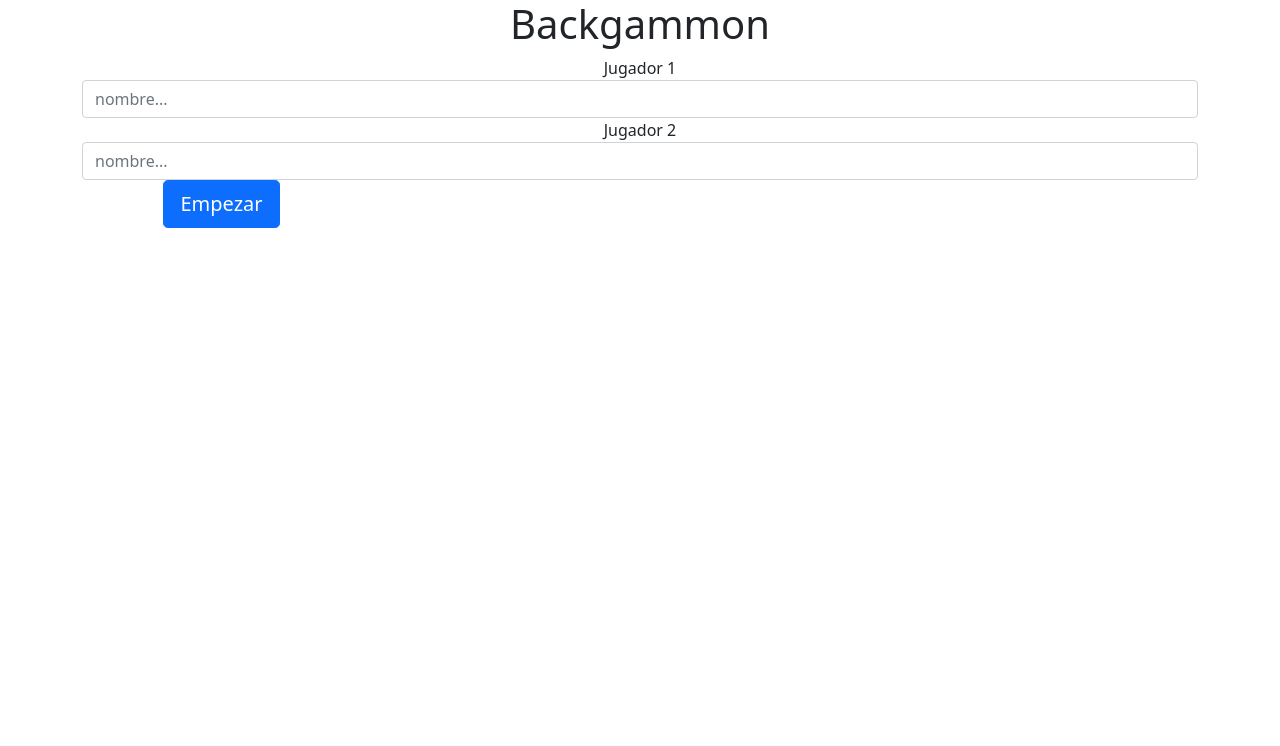
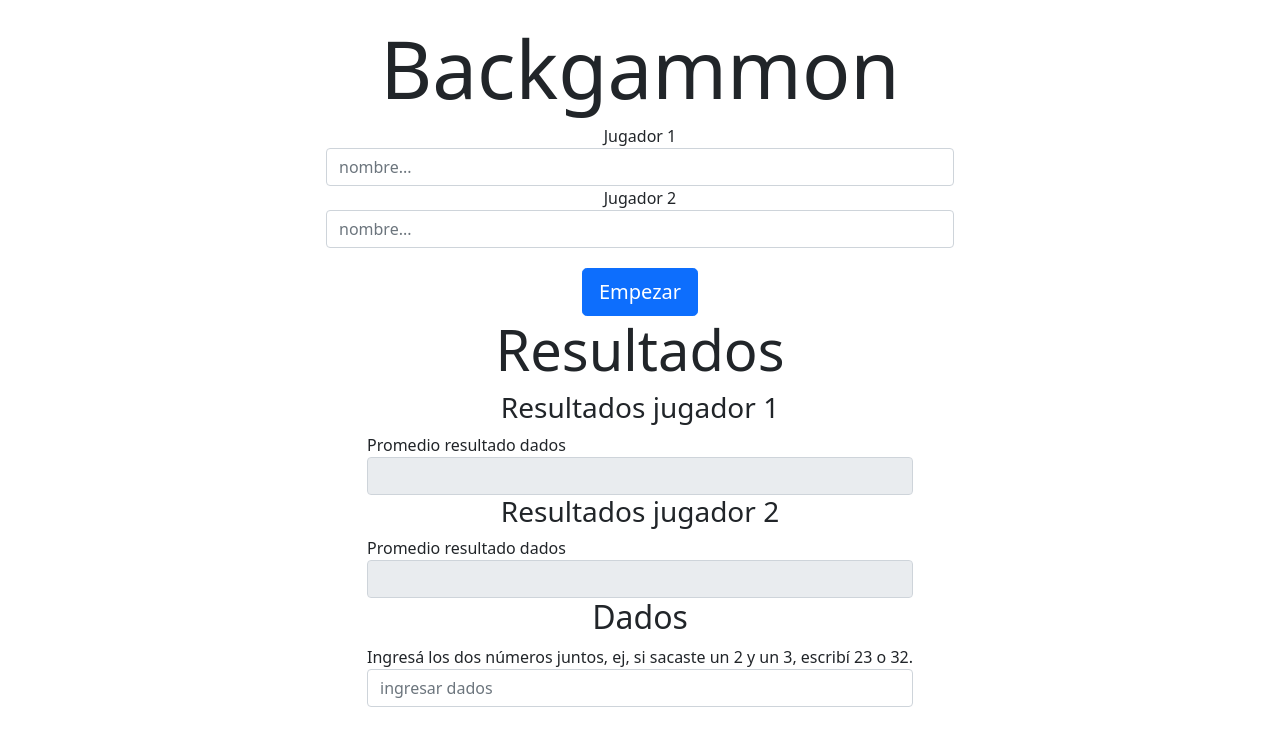
Before and after one commit to sergioatk/analizador-backgammon, a website: page index.html in a window 1280 px wide. Drawn offline with nearby package versions, Linux system fonts and the light colour scheme.

Commit message:
actualiza body

```diff
--- a/index.html
+++ b/index.html
@@ -13,71 +13,68 @@
 </head>
 <body>
 
-    <div class="container">
+    <div class="contenderor-de-todo">
+        <h1 class="display-1">Backgammon</h1>
 
-        <div class="row">
-            <h1>Backgammon</h1>
-        </div>
-        <div class=" row">
-            <div class="col datos-jugadores">
-                <form >
-                    <div class="form-row">
-                      <div class="form-group col">
+        <div class="datos-jugadores">
+            <div class="row justify-content-center">
+                <div class="col-md-6 col-8">
                     <label for="jugador-1">Jugador 1</label>
                     <input type="text" class="form-control" placeholder="nombre..." id="jugador-1">
                 </div>
-                      <div class="form-group col">
+            </div>
+            <div class="row justify-content-center">
+                <div class="col-md-6 col-8">
                     <label for="jugador-2">Jugador 2</label>
                     <input type="text" class="form-control" placeholder="nombre..." id="jugador-2">
                 </div>
-
-                      <div class="form-group col-3">
-
+            </div>
+            <div class="row justify-content-center">
+                <div class="col text-center">
                     <button type="button" class="btn btn-primary btn-lg" id="boton-nombres">Empezar</button>
                 </div>
-
             </div>
-                  </form>
         </div>
 
 
-<!-- /////////////////////////////////////////////////////////// -->
 
+        <div class="container calculadora" id="calculadora">
+            <h2 class="display-4">Resultados</h2>
 
-        <div class="row oculto" id="calculadora">
-
-
-            <div class="col">
-                <h2>Resultados</h2>
-
+            <div class="row justify-content-center">
+                <div class="col-md-6 col-8">
                     <h3>Resultados <span id="nombre-jugador-1">jugador 1</span></h3>
-                <div class="row">
                     <label for="">Promedio resultado dados</label>
                     <input class="form-control" type="number" readonly id="promedio-j1">
                 </div>
+            </div>
 
+            <div class="row justify-content-center">
+                <div class="col-md-6 col-8">
                     <h3>Resultados <span id="nombre-jugador-2">jugador 2</span></h3>
-                <div class="row">
                     <label for="">Promedio resultado dados</label>
                 <input class="form-control" type="number"  readonly id="promedio-j2">
                 </div>
             </div>
 
-            <div class="col">
+            <div class="row justify-content-center">
+                <div class="col-md-6 col-8">
                     <h2>Dados</h2>
                     <form action="">
                         <label for="resultado-dados">Ingresá los dos números juntos, ej, si sacaste un 2 y un 3, escribí 23 o 32.</label> <br>
 
                         <input type="tel" class="form-control" id="resultado-dados" placeholder="ingresar dados" maxlength="2">
-                    <!-- <button type="submit" class="btn btn-primary btn-lg" id="boton-dado">OK</button> -->
-                </form>
+                </div>
+            </div>
+            </div>
+        </div>
     </div>
 
 
-        </div>
 
 
-    </div>
+
+
     <script src="https://cdn.jsdelivr.net/npm/bootstrap@5.0.1/dist/js/bootstrap.bundle.min.js" integrity="sha384-gtEjrD/SeCtmISkJkNUaaKMoLD0//ElJ19smozuHV6z3Iehds+3Ulb9Bn9Plx0x4" crossorigin="anonymous"></script>
     <script src='src/main.js'></script>
 </body>
--- a/src/main.css
+++ b/src/main.css
@@ -1,11 +1,36 @@
-h1 {
+* {
+    margin: 0;
+    padding: 0;;
+}
+
+#boton-nombres{
+    margin-top: 20px;
+}
+.area-nombres {
+    /* background-color: aquamarine; */
+}
+h1,h2,h3 {
     text-align: center;
 }
+
+label {
+    text-align: center;
+}
+
 
 .datos-jugadores {
     text-align: center;
 }
 
+.contenderor-de-todo {
+    position: relative;
+    top: 20px;
+}
+
 .oculto {
     display: none;
 }
+
+#boton-rehacer {
+    margin-top: 15px;
+}
```
Also changed, not shown: src/main.js (+1 -9 lines). Lines whose indentation alone changed are shown as unchanged.
